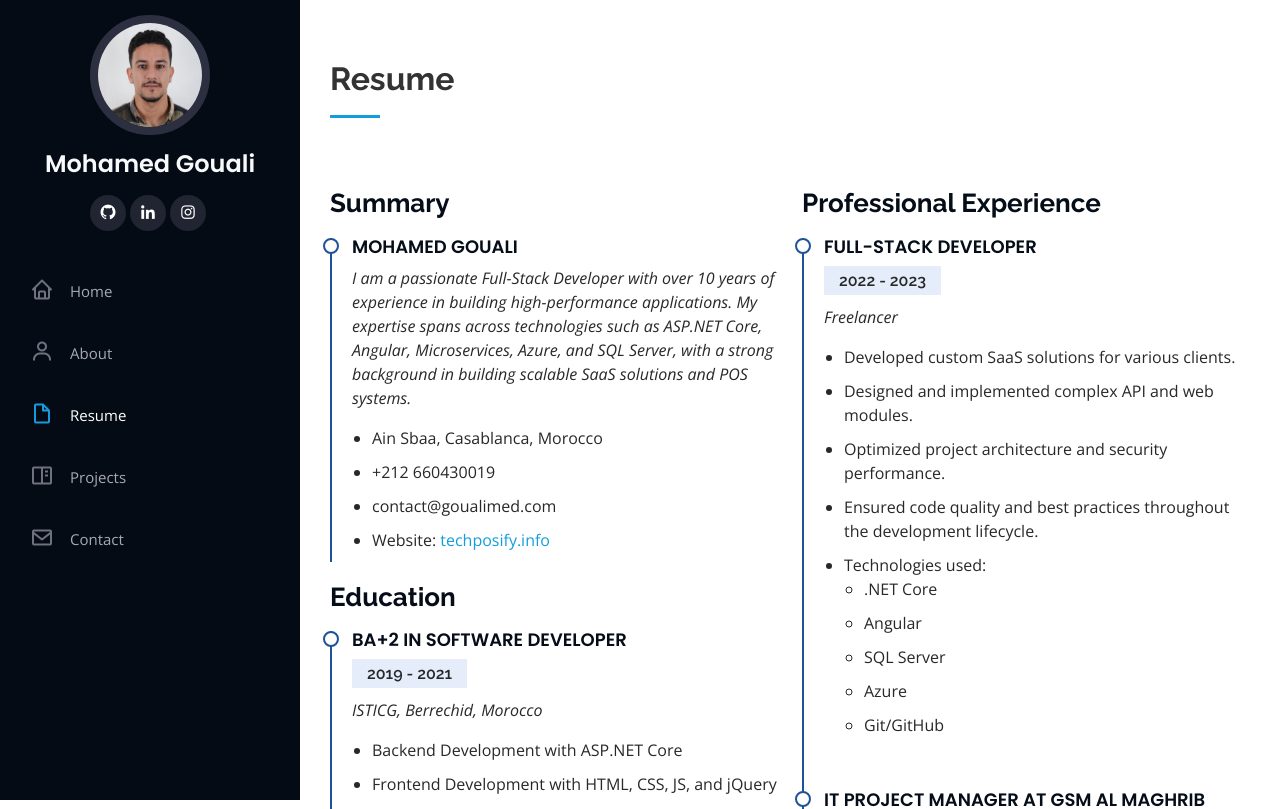
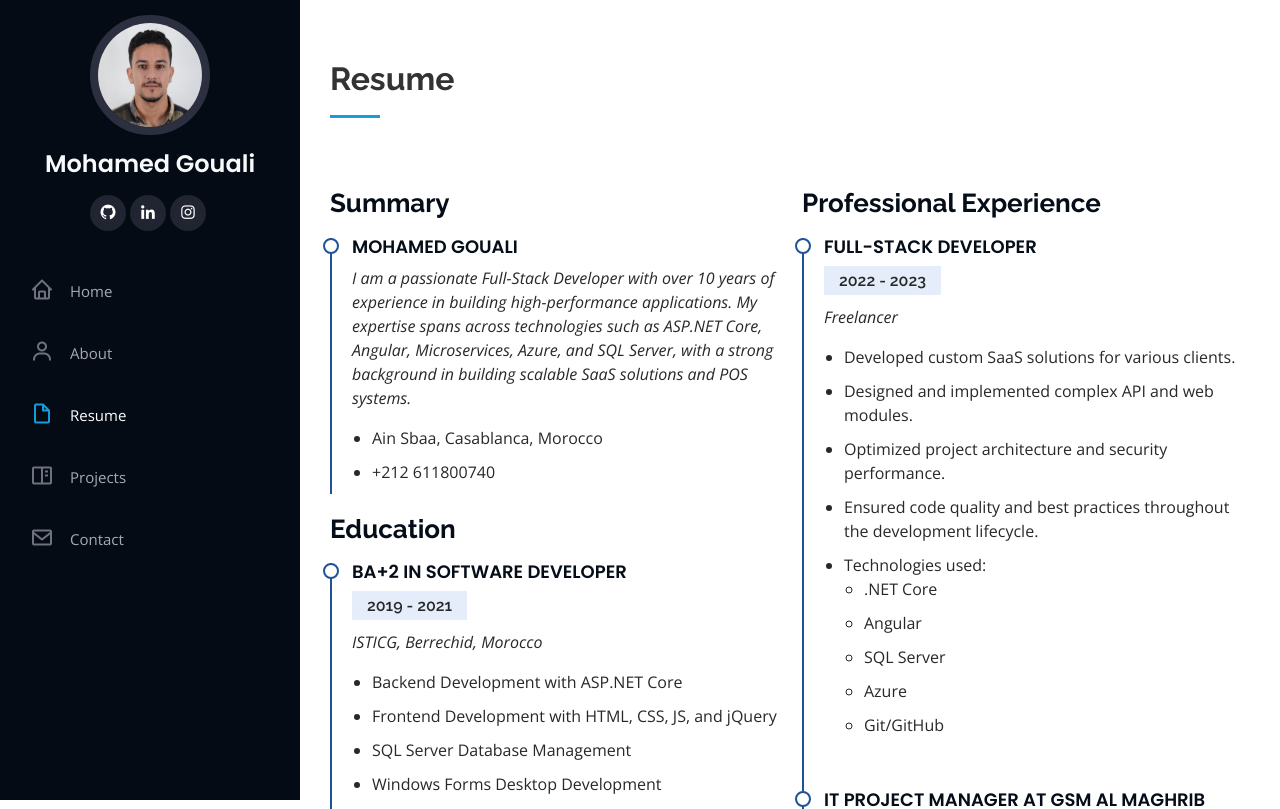
Before and after one commit to gouali-med/my-portfolio, a React (Create React App) app: page /Resume in a window 1280 px wide. Shown: the top 809 px of the page. Built offline with nearby package versions, Linux system fonts and the light colour scheme.

Commit message:
Update Resume.jsx

```diff
--- a/src/Components/Resume.jsx
+++ b/src/Components/Resume.jsx
@@ -16,9 +16,7 @@ function Resume() {
                 <p><em>I am a passionate Full-Stack Developer with over 10 years of experience in building high-performance applications. My expertise spans across technologies such as ASP.NET Core, Angular, Microservices, Azure, and SQL Server, with a strong background in building scalable SaaS solutions and POS systems.</em></p>
                 <ul>
                   <li>Ain Sbaa, Casablanca, Morocco</li>
-                  <li>+212 660430019</li>
-                  <li>contact@goualimed.com</li>
-                  <li>Website: <a href="https://techposify.info/">techposify.info</a></li>
+                  <li>+212 611800740</li>
                 </ul>
               </div>
 
```
